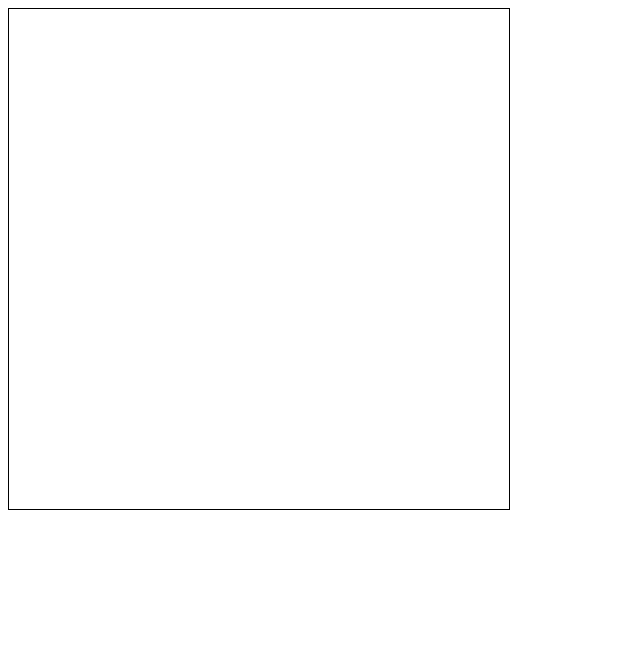
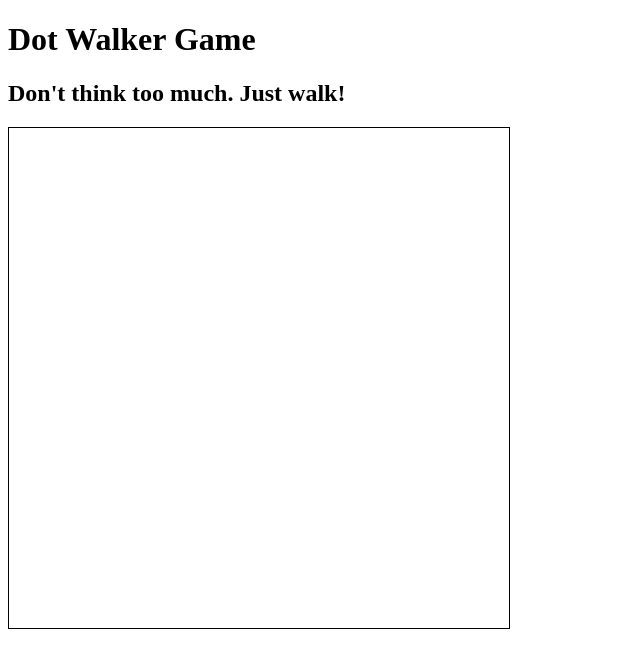
Before and after one commit to RuffLogix/dot-walker, a plain HTML site: page frontend/index.html in a window 1280 px wide. Shown: the whole page, without its empty margins (0-640 px from the left). Drawn offline with Linux system fonts and the light colour scheme.

Commit message:
update: frontend/index.html

```diff
--- a/frontend/index.html
+++ b/frontend/index.html
@@ -4,10 +4,14 @@
     <meta charset="UTF-8">
     <meta name="viewport" content="width=device-width, initial-scale=1.0">
     <link rel="stylesheet" href="style.css">
-    <title>Document</title>
+    <title>Dot Walker Game</title>
 </head>
 <body>
-    <canvas id="canvas" width="500" height="500"></canvas>
+    <div class="container">
+        <h1 class="title">Dot Walker Game</h1>
+        <h2 class="subtitle">Don't think too much. Just walk!</h2>
+        <canvas id="canvas" width="500" height="500"></canvas>
+    </div>
     <script src="script.js"></script>
 </body>
 </html>
```
